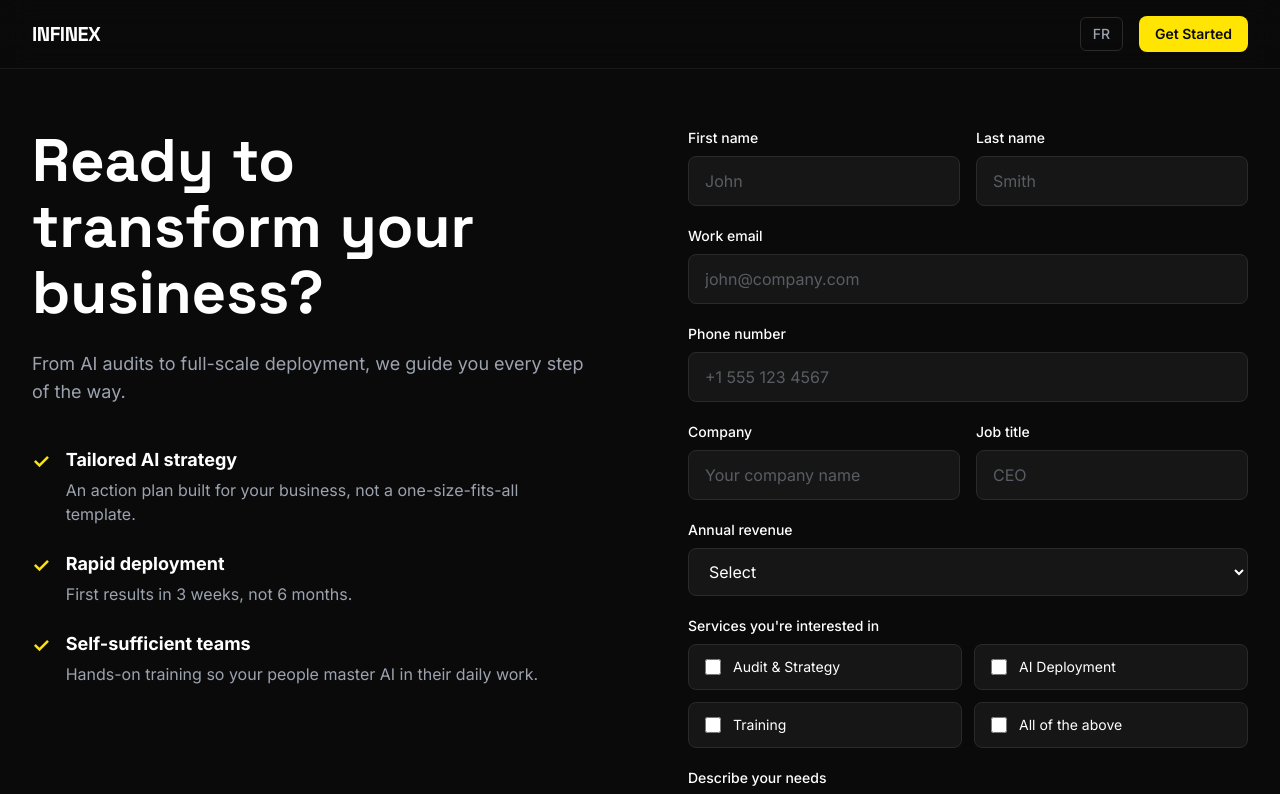
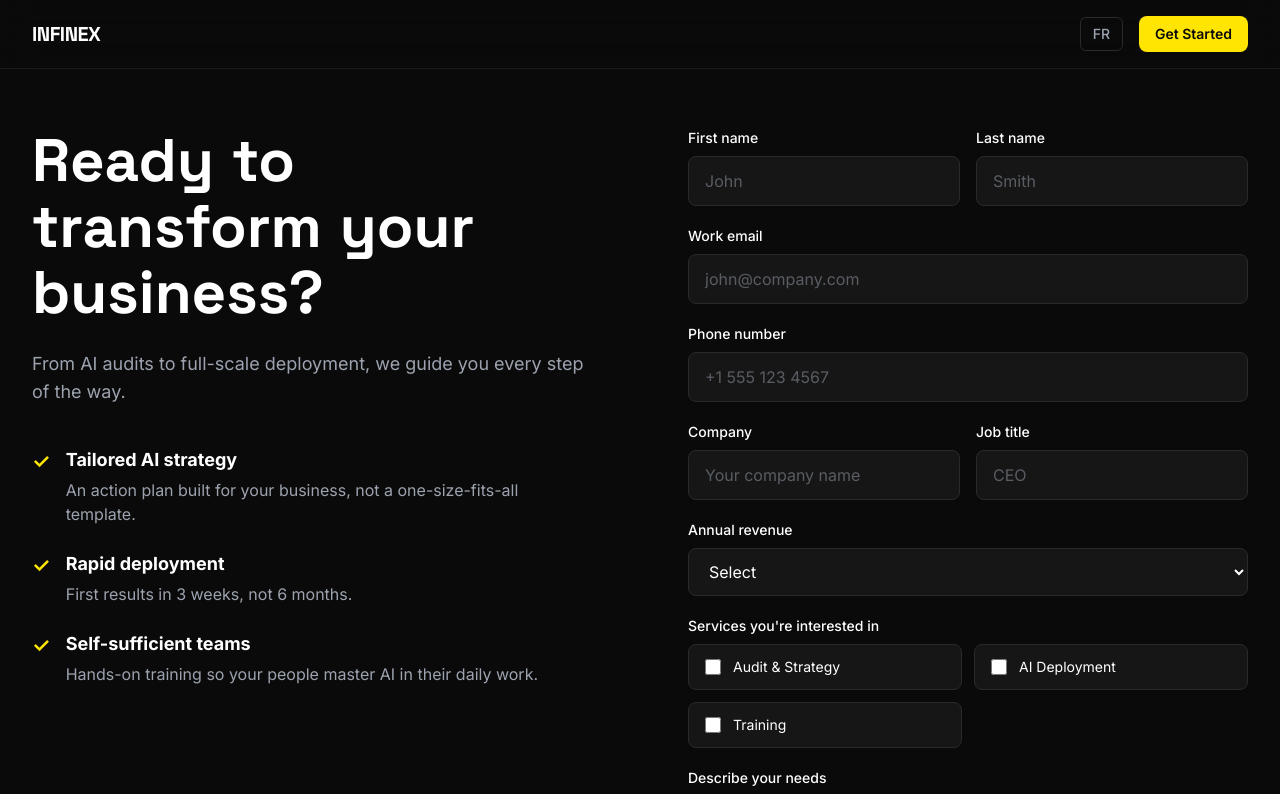
Before and after one commit to meidynfrance/infinex-studio, a Next.js app: page /en/get-started in a window 1280 px wide. Shown: the top 794 px of the page. Built offline with nearby package versions, Linux system fonts and the light colour scheme.

Commit message:
fix: remove redundant "all" option from service checkboxes
Co-Authored-By: Claude Opus 4.6 <noreply@anthropic.com>

```diff
--- a/messages/en.json
+++ b/messages/en.json
@@ -135,8 +135,7 @@
       "serviceOptions": {
         "audit": "Audit & Strategy",
         "deployment": "AI Deployment",
-        "training": "Training",
-        "all": "All of the above"
+        "training": "Training"
       },
       "needs": "Describe your needs",
       "needsPlaceholder": "Tell us about your current challenges and what you'd like to achieve with AI...",
--- a/messages/fr.json
+++ b/messages/fr.json
@@ -135,8 +135,7 @@
       "serviceOptions": {
         "audit": "Audit & Stratégie",
         "deployment": "Déploiement IA",
-        "training": "Formation",
-        "all": "Les trois"
+        "training": "Formation"
       },
       "needs": "Décrivez vos besoins",
       "needsPlaceholder": "Parlez-nous de vos enjeux actuels et de ce que vous aimeriez accomplir avec l'IA...",
--- a/src/components/forms/ContactForm.tsx
+++ b/src/components/forms/ContactForm.tsx
@@ -177,7 +177,7 @@ export function ContactForm() {
           {t("form.service")}
         </label>
         <div className="grid grid-cols-2 gap-3">
-          {(["audit", "deployment", "training", "all"] as const).map((option) => (
+          {(["audit", "deployment", "training"] as const).map((option) => (
             <label
               key={option}
               className="flex items-center gap-3 rounded-lg border border-border bg-surface px-4 py-3 cursor-pointer transition-colors hover:border-accent-primary has-[:checked]:border-accent-primary"
```
